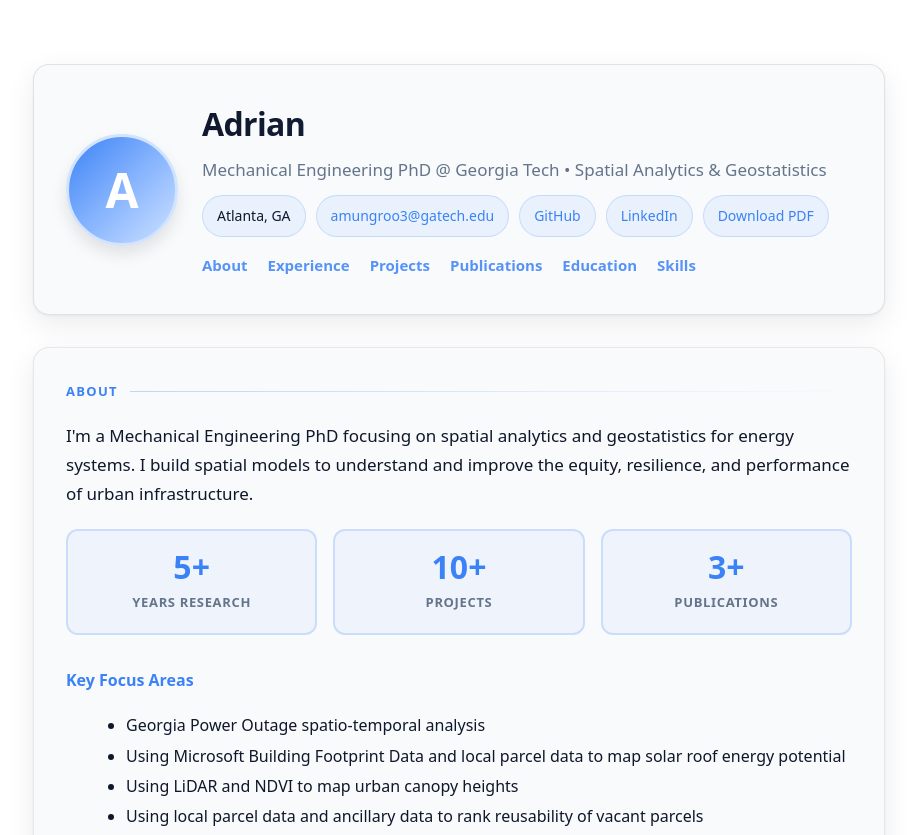
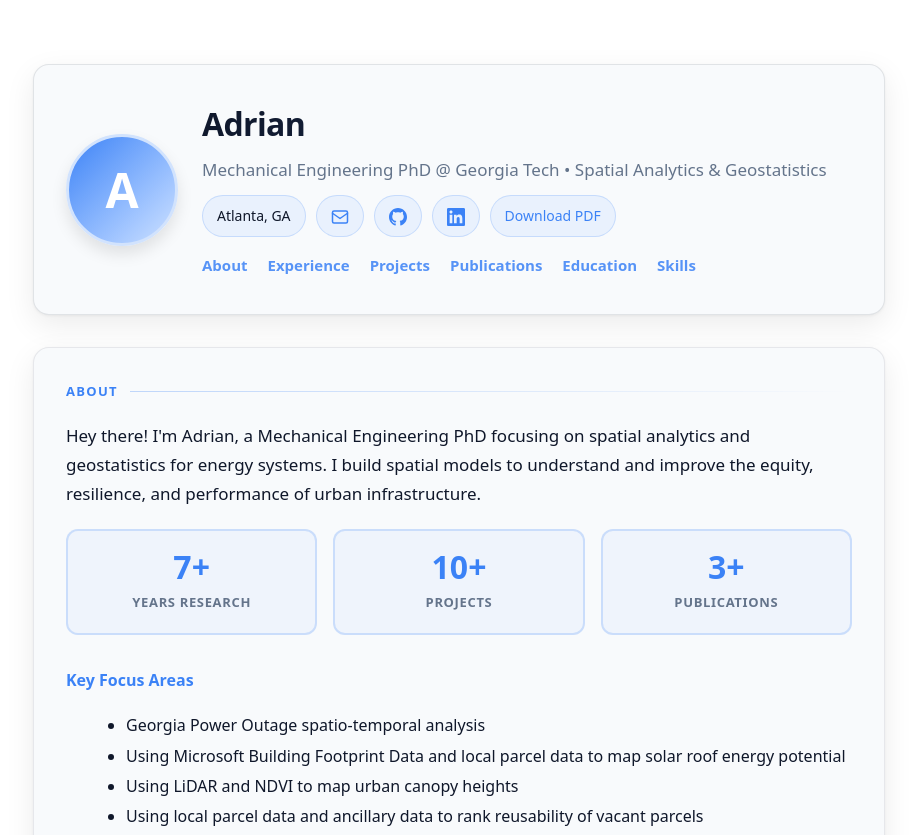
Before and after one commit to adrianmungroo/cv_website, a plain HTML site: page index.html in a window 1280 px wide. Shown: the top 835 px of the page, without its empty margins (181-1098 px from the left). Drawn offline with Linux system fonts and the light colour scheme.

Commit message:
change icons and section formatting

```diff
--- a/index.html
+++ b/index.html
@@ -63,26 +63,57 @@
           <div class="meta">
             <span class="chip">Atlanta, GA</span>
             <span class="chip"
-              ><a href="mailto:amungroo3@gatech.edu"
-                >amungroo3@gatech.edu</a
-              ></span
-            >
+              ><a
+                href="mailto:amungroo3@gatech.edu"
+                title="amungroo3@gatech.edu"
+                ><svg
+                  width="18"
+                  height="18"
+                  viewBox="0 0 24 24"
+                  fill="none"
+                  stroke="currentColor"
+                  stroke-width="2"
+                  stroke-linecap="round"
+                  stroke-linejoin="round"
+                  style="vertical-align: middle"
+                >
+                  <rect x="2" y="4" width="20" height="16" rx="2" />
+                  <path d="m2 7 10 7 10-7" /></svg></a
+            ></span>
             <span class="chip"
               ><a
                 href="https://github.com/adrianmungroo"
                 target="_blank"
                 rel="noopener noreferrer"
-                >GitHub</a
-              ></span
-            >
+                title="GitHub"
+                ><svg
+                  width="18"
+                  height="18"
+                  viewBox="0 0 24 24"
+                  fill="currentColor"
+                  style="vertical-align: middle"
+                >
+                  <path
+                    d="M12 0c-6.626 0-12 5.373-12 12 0 5.302 3.438 9.8 8.207 11.387.599.111.793-.261.793-.577v-2.234c-3.338.726-4.033-1.416-4.033-1.416-.546-1.387-1.333-1.756-1.333-1.756-1.089-.745.083-.729.083-.729 1.205.084 1.839 1.237 1.839 1.237 1.07 1.834 2.807 1.304 3.492.997.107-.775.418-1.305.762-1.604-2.665-.305-5.467-1.334-5.467-5.931 0-1.311.469-2.381 1.236-3.221-.124-.303-.535-1.524.117-3.176 0 0 1.008-.322 3.301 1.23.957-.266 1.983-.399 3.003-.404 1.02.005 2.047.138 3.006.404 2.291-1.552 3.297-1.23 3.297-1.23.653 1.653.242 2.874.118 3.176.77.84 1.235 1.911 1.235 3.221 0 4.609-2.807 5.624-5.479 5.921.43.372.823 1.102.823 2.222v3.293c0 .319.192.694.801.576 4.765-1.589 8.199-6.086 8.199-11.386 0-6.627-5.373-12-12-12z"
+                  /></svg></a
+            ></span>
             <span class="chip"
               ><a
                 href="https://www.linkedin.com/in/adrianmungroo/"
                 target="_blank"
                 rel="noopener noreferrer"
-                >LinkedIn</a
-              ></span
-            >
+                title="LinkedIn"
+                ><svg
+                  width="18"
+                  height="18"
+                  viewBox="0 0 24 24"
+                  fill="currentColor"
+                  style="vertical-align: middle"
+                >
+                  <path
+                    d="M20.447 20.452h-3.554v-5.569c0-1.328-.027-3.037-1.852-3.037-1.853 0-2.136 1.445-2.136 2.939v5.667H9.351V9h3.414v1.561h.046c.477-.9 1.637-1.85 3.37-1.85 3.601 0 4.267 2.37 4.267 5.455v6.286zM5.337 7.433c-1.144 0-2.063-.926-2.063-2.065 0-1.138.92-2.063 2.063-2.063 1.14 0 2.064.925 2.064 2.063 0 1.139-.925 2.065-2.064 2.065zm1.782 13.019H3.555V9h3.564v11.452zM22.225 0H1.771C.792 0 0 .774 0 1.729v20.542C0 23.227.792 24 1.771 24h20.451C23.2 24 24 23.227 24 22.271V1.729C24 .774 23.2 0 22.222 0h.003z"
+                  /></svg></a
+            ></span>
             <span class="chip"><a href="./Adrian_CV.pdf">Download PDF</a></span>
           </div>
           <nav>
@@ -100,16 +131,16 @@
       <section id="about">
         <h2 class="section-title">About</h2>
         <p style="font-size: 17px; line-height: 1.7; margin-bottom: 20px">
-          I'm a Mechanical Engineering PhD focusing on spatial analytics and
-          geostatistics for energy systems. I build spatial models to understand
-          and improve the equity, resilience, and performance of urban
-          infrastructure.
+          Hey there! I'm Adrian, a Mechanical Engineering PhD focusing on
+          spatial analytics and geostatistics for energy systems. I build
+          spatial models to understand and improve the equity, resilience, and
+          performance of urban infrastructure.
         </p>
 
         <!-- Stats -->
         <div class="stats">
           <div class="stat-card">
-            <div class="stat-value">5+</div>
+            <div class="stat-value">7+</div>
             <div class="stat-label">Years Research</div>
           </div>
           <div class="stat-card">
@@ -258,7 +289,7 @@
       <section id="projects">
         <h2 class="section-title">Projects</h2>
 
-        <div class="item featured">
+        <div class="item">
           <h3>CAKE — Consolidated Area Knowledge Extractor</h3>
           <div class="sub">
             Open-source geospatial toolkit for homogenizing, interpolating, and
```
